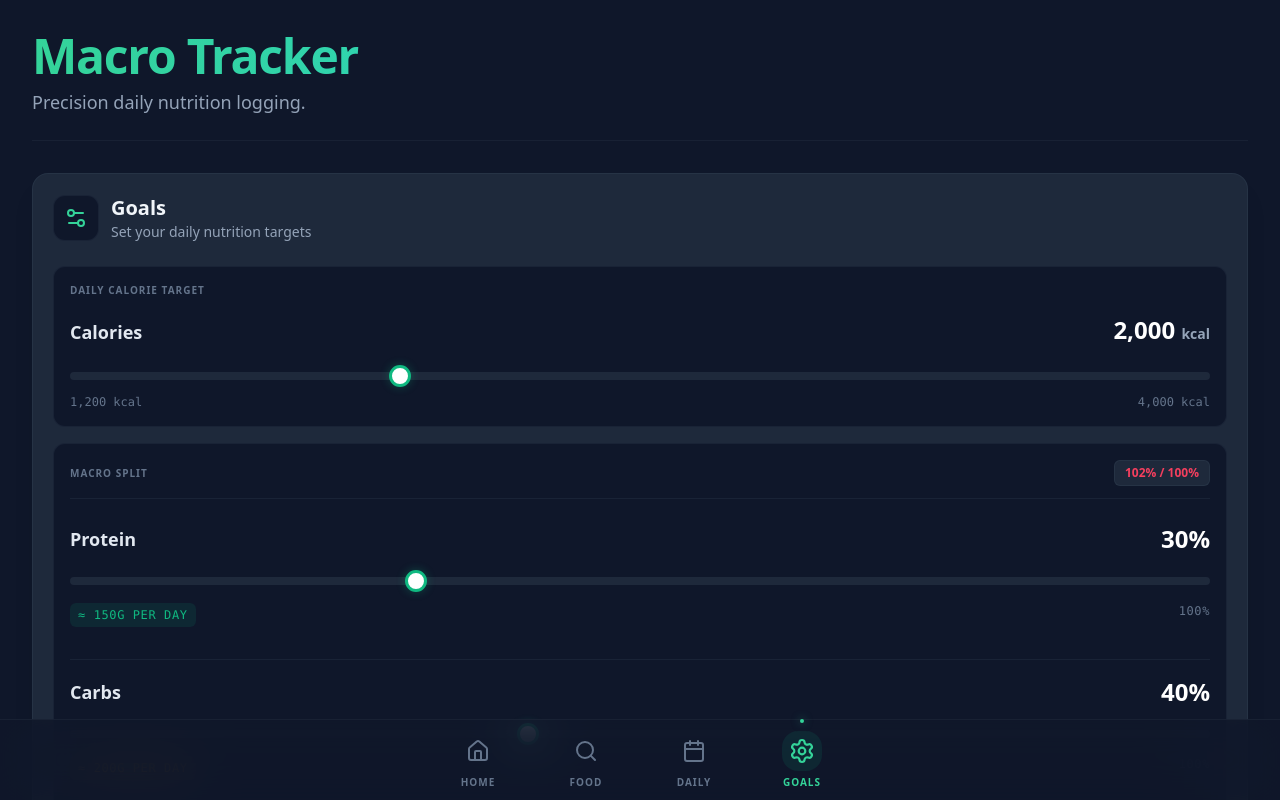
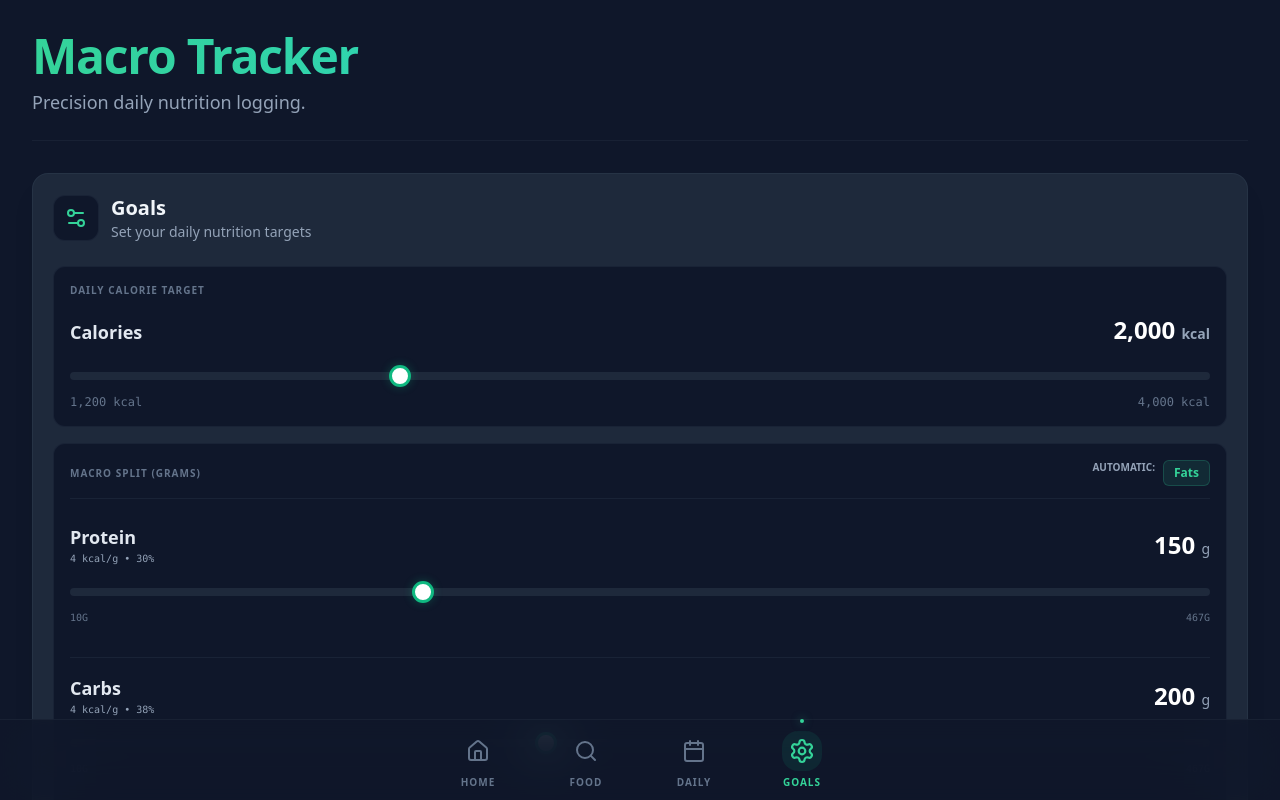
Before and after one commit to mohamedaminebouhachem300-cpu/macros-tracker, a Next.js app: page / in a window 1280 px wide. Both pictures are taken after a click on the button "GOALS". Shown: the top 800 px of the page. Built offline with nearby package versions, Linux system fonts and the light colour scheme.

Commit message:
feat: implement linked constraint logic for macro goals

```diff
--- a/src/components/GoalManager.tsx
+++ b/src/components/GoalManager.tsx
@@ -1,53 +1,135 @@
 'use client';
 
-import React, { useState, useEffect } from 'react';
+import React, { useState, useEffect, useRef } from 'react';
 import { useMacroContext } from '@/context/MacroContext';
 import { Settings2 } from 'lucide-react';
+
+const MIN_GRAMS = 10;
 
 export default function GoalManager() {
   const { userGoals, updateUserGoals } = useMacroContext();
 
-  // Local state for sliders before saving
+  // Local state for goals before saving
   const [calories, setCalories] = useState(userGoals.calories);
+  const [protein, setProtein] = useState(userGoals.protein);
+  const [carbs, setCarbs] = useState(userGoals.carbs);
+  const [fats, setFats] = useState(userGoals.fats);
 
-  // Percentages
-  const [proteinPct, setProteinPct] = useState(30);
-  const [carbsPct, setCarbsPct] = useState(40);
-  const [fatsPct, setFatsPct] = useState(30);
+  // Track which two sliders were touched last. The one NOT in this list is the "victim".
+  // Initial order: we assume protein and carbs were "touched", fats is the victim.
+  const [lastUpdated, setLastUpdated] = useState<('protein' | 'carbs' | 'fats')[]>(['protein', 'carbs']);
 
-  // Initialize percentages from absolute goals if possible
+  // Sync local state when global userGoals change (e.g., on initial load)
   useEffect(() => {
-    if (userGoals.calories > 0) {
-      const p = Math.round((userGoals.protein * 4 / userGoals.calories) * 100);
-      const c = Math.round((userGoals.carbs * 4 / userGoals.calories) * 100);
-      const f = Math.round((userGoals.fats * 9 / userGoals.calories) * 100);
-      setProteinPct(p); setCarbsPct(c); setFatsPct(f);
-      setCalories(userGoals.calories);
-    }
+    setCalories(userGoals.calories);
+    setProtein(userGoals.protein);
+    setCarbs(userGoals.carbs);
+    setFats(userGoals.fats);
   }, [userGoals]);
 
-  const handlePctChange = (type: 'protein' | 'carbs' | 'fats', val: number) => {
-    // Optional: auto-balance the other two, but for simplicity we just allow manual balancing or limit it.
-    // We'll just set it.
-    if (type === 'protein') setProteinPct(val);
-    if (type === 'carbs') setCarbsPct(val);
-    if (type === 'fats') setFatsPct(val);
+  const calculatePercentages = () => {
+    if (calories <= 0) return { p: 0, c: 0, f: 0 };
+    const p = Math.round((protein * 4 / calories) * 100);
+    const c = Math.round((carbs * 4 / calories) * 100);
+    const f = Math.round((fats * 9 / calories) * 100);
+
+    // Ensure they sum to 100% despite rounding
+    const total = p + c + f;
+    if (total !== 100 && total > 0) {
+      // Adjust the largest one to make it 100
+      const diff = 100 - total;
+      if (p >= c && p >= f) return { p: p + diff, c, f };
+      if (c >= p && c >= f) return { p, c: c + diff, f };
+      return { p, c, f: f + diff };
+    }
+    return { p, c, f };
+  };
+
+  const { p: proteinPct, c: carbsPct, f: fatsPct } = calculatePercentages();
+
+  const handleMacroChange = (type: 'protein' | 'carbs' | 'fats', newVal: number) => {
+    // 1. Identify roles
+    // The "victim" is the macro not in lastUpdated and not the current "type"
+    const others = ['protein', 'carbs', 'fats'].filter(m => m !== type) as ('protein' | 'carbs' | 'fats')[];
+    const victim = others.find(m => !lastUpdated.includes(m)) || others[0];
+    const secondRecent = others.find(m => m !== victim)!;
+
+    // 2. Calculate current calorie allocation
+    const currentVals = { protein, carbs, fats };
+    const multipliers = { protein: 4, carbs: 4, fats: 9 };
+
+    // 3. New value for the adjusted macro
+    let finalNewVal = newVal;
+
+    // 4. Calculate remaining calories for the other two
+    const remainingAfterNew = calories - (finalNewVal * multipliers[type]);
+
+    // We need to distribute 'remainingAfterNew' between victim and secondRecent
+    // BUT we want to keep secondRecent fixed as much as possible.
+
+    let victimVal = (remainingAfterNew - (currentVals[secondRecent] * multipliers[secondRecent])) / multipliers[victim];
+    let secondRecentVal = currentVals[secondRecent];
+
+    // 5. Apply Hard Constraints (Ceiling/Floor)
+    // If victim drops below 10g, we must take from secondRecent
+    if (victimVal < MIN_GRAMS) {
+      victimVal = MIN_GRAMS;
+      secondRecentVal = (remainingAfterNew - (victimVal * multipliers[victim])) / multipliers[secondRecent];
+
+      // If secondRecent also drops below 10g, we must cap the original adjustment
+      if (secondRecentVal < MIN_GRAMS) {
+        secondRecentVal = MIN_GRAMS;
+        // Recalculate original newVal to be the maximum possible
+        finalNewVal = (calories - (victimVal * multipliers[victim]) - (secondRecentVal * multipliers[secondRecent])) / multipliers[type];
+      }
+    }
+
+    // 6. Update State
+    const updates = {
+      [type]: Math.round(finalNewVal),
+      [victim]: Math.round(victimVal),
+      [secondRecent]: Math.round(secondRecentVal)
+    };
+
+    setProtein(updates.protein ?? protein);
+    setCarbs(updates.carbs ?? carbs);
+    setFats(updates.fats ?? fats);
+
+    // 7. Update lastUpdated: [penultimate, latest]
+    setLastUpdated(prev => {
+      if (prev[1] === type) return prev; // Already most recent
+      return [prev[1], type];
+    });
+  };
+
+  const handleCalorieChange = (newCals: number) => {
+    setCalories(newCals);
+    // When calories change, we keep the ratios the same
+    const currentTotal = (protein * 4) + (carbs * 4) + (fats * 9);
+    const scale = newCals / currentTotal;
+
+    setProtein(prev => Math.max(MIN_GRAMS, Math.round(prev * scale)));
+    setCarbs(prev => Math.max(MIN_GRAMS, Math.round(prev * scale)));
+    setFats(prev => Math.max(MIN_GRAMS, Math.round(prev * scale)));
   };
 
   const handleSave = () => {
-    const proteinGrams = Math.round((calories * (proteinPct / 100)) / 4);
-    const carbsGrams = Math.round((calories * (carbsPct / 100)) / 4);
-    const fatsGrams = Math.round((calories * (fatsPct / 100)) / 9);
-
     updateUserGoals({
       calories,
-      protein: proteinGrams,
-      carbs: carbsGrams,
-      fats: fatsGrams
+      protein,
+      carbs,
+      fats
     });
   };
 
-  const totalPct = proteinPct + carbsPct + fatsPct;
+  // Helper for slider max values (Ceiling Rule)
+  // Max for a macro is: (Total - (Other1_Min * Multi1) - (Other2_Min * Multi2)) / MultiSelf
+  const getMax = (type: 'protein' | 'carbs' | 'fats') => {
+    const multipliers = { protein: 4, carbs: 4, fats: 9 };
+    const others = (['protein', 'carbs', 'fats'] as const).filter(m => m !== type);
+    const othersMinCal = others.reduce((acc, m) => acc + (MIN_GRAMS * multipliers[m]), 0);
+    return Math.floor((calories - othersMinCal) / multipliers[type]);
+  };
 
   return (
     <div className="bg-[#1e293b] p-5 rounded-[16px] shadow-xl border border-slate-700/40">
@@ -73,8 +155,8 @@ export default function GoalManager() {
           <input
             type="range" min="1200" max="4000" step="50"
             value={calories}
-            onChange={(e) => setCalories(Number(e.target.value))}
-            className="w-full"
+            onChange={(e) => handleCalorieChange(Number(e.target.value))}
+            className="w-full h-1.5 bg-slate-700 rounded-lg appearance-none cursor-pointer accent-emerald-500"
           />
           <div className="flex justify-between text-xs text-slate-500 font-mono mt-2">
             <span>1,200 kcal</span>
@@ -85,64 +167,76 @@ export default function GoalManager() {
         {/* MACROS */}
         <div className="bg-[#0f172a] p-4 rounded-[12px] border border-slate-700/30">
           <div className="flex justify-between items-center mb-6 border-b border-slate-700/30 pb-3">
-            <span className="text-[10px] font-bold text-slate-500 uppercase tracking-widest">Macro Split</span>
-            <span className={`text-xs font-bold ${totalPct === 100 ? 'text-emerald-500' : 'text-rose-500'} bg-[#1e293b] px-2.5 py-1 rounded-md border border-slate-700/40`}>
-              {totalPct}% / 100%
-            </span>
+            <span className="text-[10px] font-bold text-slate-500 uppercase tracking-widest">Macro Split (Grams)</span>
+            <div className="flex gap-2">
+              <span className="text-[10px] font-bold text-slate-400 uppercase">Automatic: </span>
+              <span className="text-xs font-bold text-emerald-400 bg-emerald-400/10 px-2.5 py-1 rounded-md border border-emerald-400/20 capitalize">
+                {['protein', 'carbs', 'fats'].find(m => !lastUpdated.includes(m as any))}
+              </span>
+            </div>
           </div>
 
           <div className="space-y-8">
             {/* PROTEIN */}
             <div>
               <div className="flex justify-between items-center mb-3">
-                <span className="text-lg font-bold text-slate-200">Protein</span>
-                <span className="text-2xl font-black text-white">{proteinPct}%</span>
+                <div className="flex flex-col">
+                  <span className="text-lg font-bold text-slate-200">Protein</span>
+                  <span className="text-[10px] text-slate-400 font-mono">4 kcal/g • {proteinPct}%</span>
+                </div>
+                <span className="text-2xl font-black text-white">{protein} <span className="text-sm text-slate-400 font-normal">g</span></span>
               </div>
               <input
-                type="range" min="0" max="100" step="5"
-                value={proteinPct}
-                onChange={(e) => handlePctChange('protein', Number(e.target.value))}
-                className="w-full"
+                type="range" min={MIN_GRAMS} max={getMax('protein')} step="1"
+                value={protein}
+                onChange={(e) => handleMacroChange('protein', Number(e.target.value))}
+                className="w-full h-2 bg-slate-700 rounded-lg appearance-none cursor-pointer accent-emerald-500"
               />
-              <div className="flex justify-between text-xs font-mono mt-3 uppercase tracking-wider">
-                <span className="text-emerald-500 bg-emerald-500/10 px-2 py-1 rounded-md">≈ {Math.round((calories * (proteinPct / 100)) / 4)}g per day</span>
-                <span className="text-slate-500">100%</span>
+              <div className="flex justify-between text-[10px] font-mono mt-2 text-slate-500 uppercase">
+                <span>{MIN_GRAMS}g</span>
+                <span>{getMax('protein')}g</span>
               </div>
             </div>
 
             {/* CARBS */}
             <div className="pt-4 border-t border-slate-700/30">
               <div className="flex justify-between items-center mb-3">
-                <span className="text-lg font-bold text-slate-200">Carbs</span>
-                <span className="text-2xl font-black text-white">{carbsPct}%</span>
+                <div className="flex flex-col">
+                  <span className="text-lg font-bold text-slate-200">Carbs</span>
+                  <span className="text-[10px] text-slate-400 font-mono">4 kcal/g • {carbsPct}%</span>
+                </div>
+                <span className="text-2xl font-black text-white">{carbs} <span className="text-sm text-slate-400 font-normal">g</span></span>
               </div>
               <input
-                type="range" min="0" max="100" step="5"
-                value={carbsPct}
-                onChange={(e) => handlePctChange('carbs', Number(e.target.value))}
-                className="w-full"
+                type="range" min={MIN_GRAMS} max={getMax('carbs')} step="1"
+                value={carbs}
+                onChange={(e) => handleMacroChange('carbs', Number(e.target.value))}
+                className="w-full h-2 bg-slate-700 rounded-lg appearance-none cursor-pointer accent-amber-500"
               />
-              <div className="flex justify-between text-xs font-mono mt-3 uppercase tracking-wider">
-                <span className="text-amber-500 bg-amber-500/10 px-2 py-1 rounded-md">≈ {Math.round((calories * (carbsPct / 100)) / 4)}g per day</span>
-                <span className="text-slate-500">100%</span>
+              <div className="flex justify-between text-[10px] font-mono mt-2 text-slate-500 uppercase">
+                <span>10g</span>
+                <span>{getMax('carbs')}g</span>
               </div>
             </div>
 
             {/* FATS */}
             <div className="pt-4 border-t border-slate-700/30">
               <div className="flex justify-between items-center mb-3">
-                <span className="text-lg font-bold text-slate-200">Fats</span>
-                <span className="text-2xl font-black text-white">{fatsPct}%</span>
+                <div className="flex flex-col">
+                  <span className="text-lg font-bold text-slate-200">Fats</span>
+                  <span className="text-[10px] text-slate-400 font-mono">9 kcal/g • {fatsPct}%</span>
+                </div>
+                <span className="text-2xl font-black text-white">{fats} <span className="text-sm text-slate-400 font-normal">g</span></span>
               </div>
               <input
-                type="range" min="0" max="100" step="5"
-                value={fatsPct}
-                onChange={(e) => handlePctChange('fats', Number(e.target.value))}
-                className="w-full"
+                type="range" min={MIN_GRAMS} max={getMax('fats')} step="1"
+                value={fats}
+                onChange={(e) => handleMacroChange('fats', Number(e.target.value))}
+                className="w-full h-2 bg-slate-700 rounded-lg appearance-none cursor-pointer accent-rose-500"
               />
-              <div className="flex justify-between text-xs font-mono mt-3 uppercase tracking-wider">
-                <span className="text-rose-500 bg-rose-500/10 px-2 py-1 rounded-md">≈ {Math.round((calories * (fatsPct / 100)) / 9)}g per day</span>
-                <span className="text-slate-500">100%</span>
+              <div className="flex justify-between text-[10px] font-mono mt-2 text-slate-500 uppercase">
+                <span>10g</span>
+                <span>{getMax('fats')}g</span>
               </div>
             </div>
           </div>
@@ -150,10 +244,9 @@ export default function GoalManager() {
 
         <button
           onClick={handleSave}
-          disabled={totalPct !== 100}
-          className="w-full bg-gradient-to-r from-emerald-500 to-emerald-600 hover:from-emerald-400 hover:to-emerald-500 disabled:from-slate-700 disabled:to-slate-800 disabled:text-slate-500 disabled:cursor-not-allowed text-white font-bold py-4 rounded-[12px] transition-all shadow-lg shadow-emerald-500/20 text-lg active:scale-[0.98]"
+          className="w-full bg-gradient-to-r from-emerald-500 to-emerald-600 hover:from-emerald-400 hover:to-emerald-500 text-white font-bold py-4 rounded-[12px] transition-all shadow-lg shadow-emerald-500/20 text-lg active:scale-[0.98]"
         >
-          {totalPct === 100 ? 'Save Goals' : `Macros equal ${totalPct}%, must be 100%`}
+          Save Goals
         </button>
       </div>
     </div>
```
